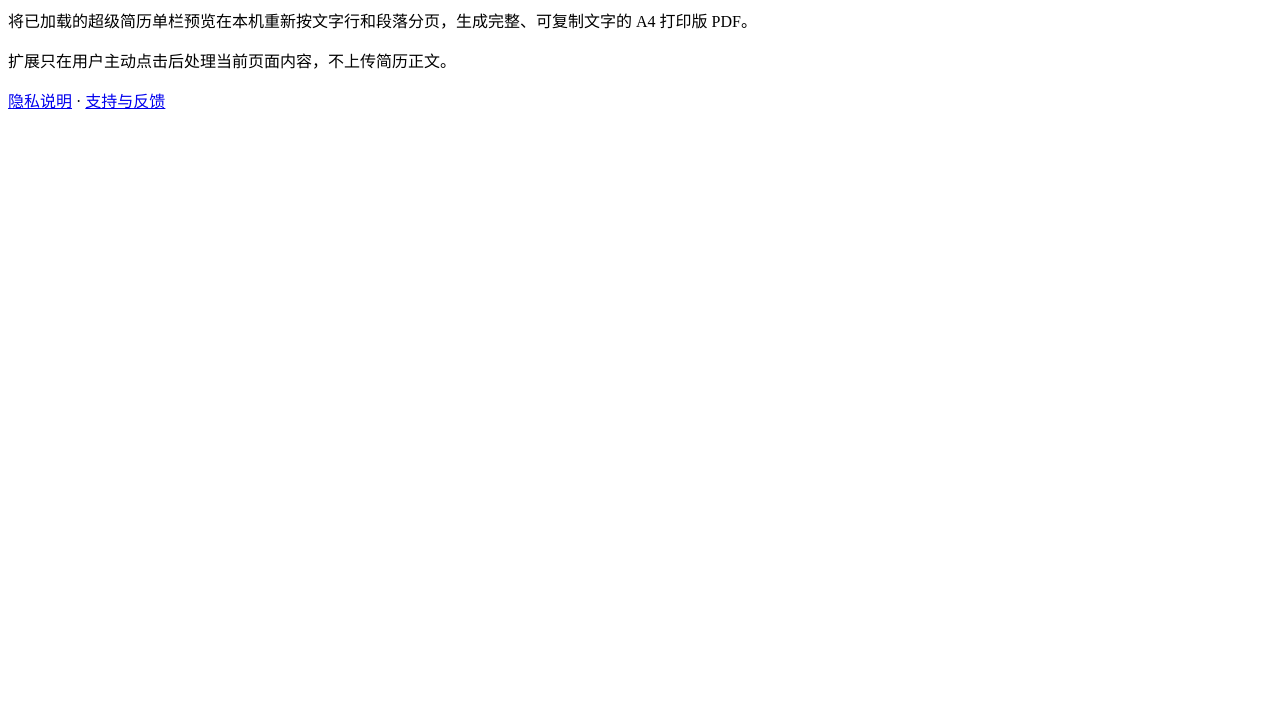
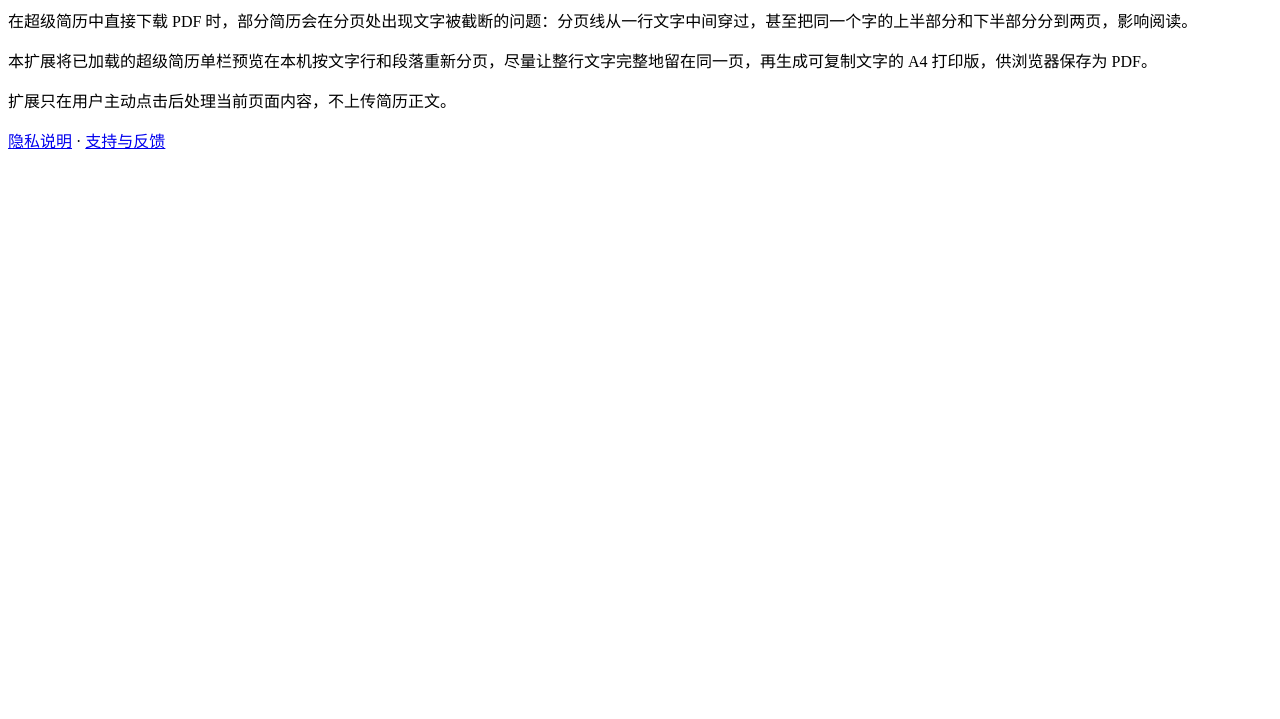
Before and after one commit to njwangcn/wondercv-safe-pdf-pages, a plain HTML site: page index.html in a window 1280 px wide. Shown: the part 81-800 px from the top of the page. Drawn offline with Linux system fonts and the light colour scheme.

Commit message:
Clarify PDF page-boundary text clipping problem

```diff
--- a/index.html
+++ b/index.html
@@ -4,7 +4,8 @@
 <body>
 <main>
 <h1>超级简历PDF导出</h1>
-<p>将已加载的超级简历单栏预览在本机重新按文字行和段落分页，生成完整、可复制文字的 A4 打印版 PDF。</p>
+<p>在超级简历中直接下载 PDF 时，部分简历会在分页处出现文字被截断的问题：分页线从一行文字中间穿过，甚至把同一个字的上半部分和下半部分分到两页，影响阅读。</p>
+<p>本扩展将已加载的超级简历单栏预览在本机按文字行和段落重新分页，尽量让整行文字完整地留在同一页，再生成可复制文字的 A4 打印版，供浏览器保存为 PDF。</p>
 <p>扩展只在用户主动点击后处理当前页面内容，不上传简历正文。</p>
 <p><a href="privacy.html">隐私说明</a> · <a href="https://github.com/njwangcn/wondercv-safe-pdf-pages/issues">支持与反馈</a></p>
 </main>
```
